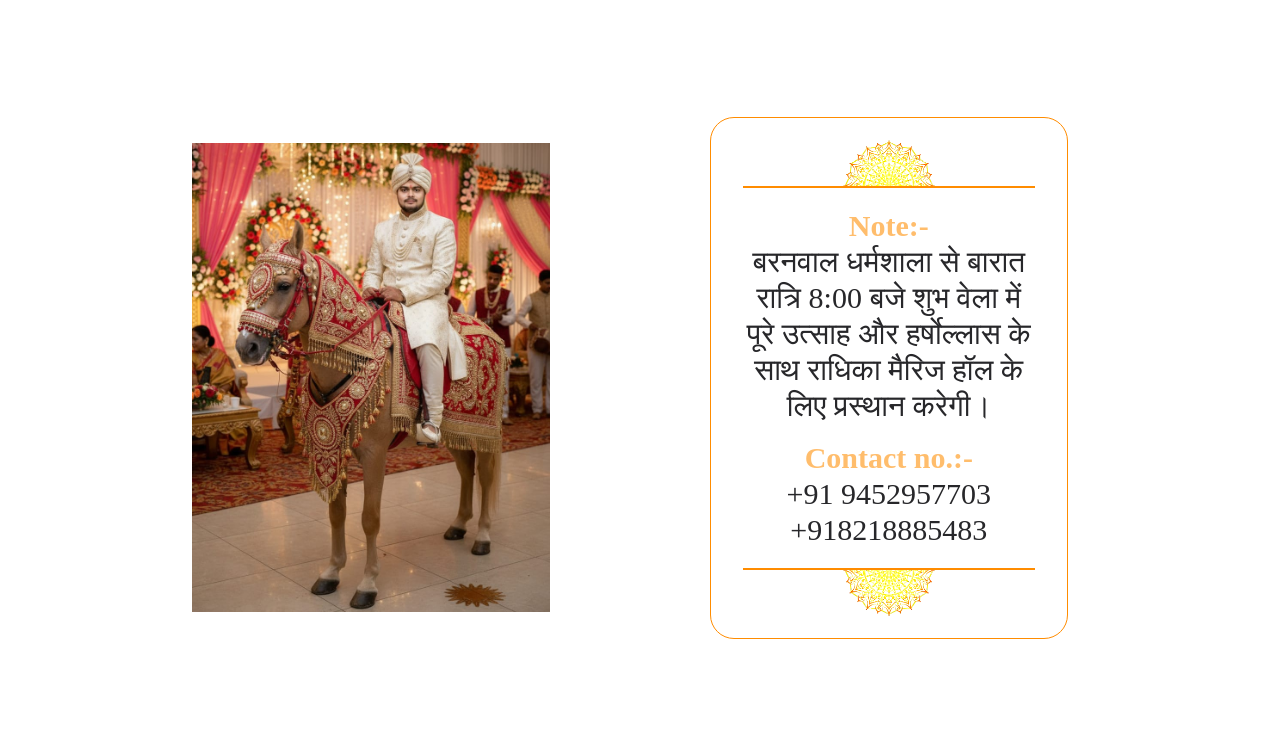
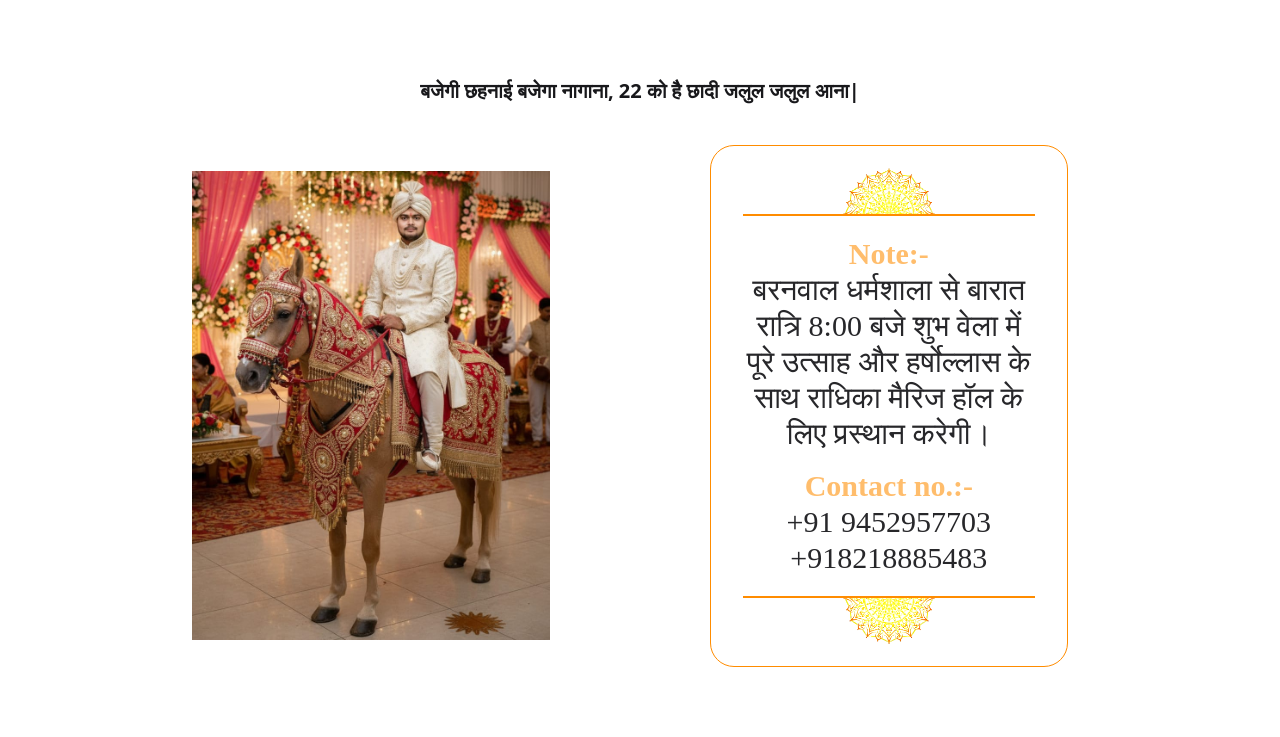
Before and after one commit to Shivam7703/aarshi, a plain HTML site: page index.html in a window 1280 px wide. Shown: the part 5543-6280 px from the top of the page. Drawn offline with Linux system fonts and the light colour scheme; animation ran at ten frames a second; a web font is replaced by a local one.

```diff
--- a/index.html
+++ b/index.html
@@ -262,6 +262,8 @@
 
 <!-- baarat -->
  <div class="lg:px-24 bg-fl overflow-hidden relative  text-zinc-900 md:p-20  bg-white sm:p-16 p-6">
+  <h3 class="font-bold text-center text-xl">बजेगी छहनाई बजेगा नागाना, 22 को है छादी जलुल जलुल आना|
+</h3>
     <marquee behavior="scroll" class=" absolute !z-10 left-0 w-full bottom-0" direction="left">
          <img src="img/barat.png" class="min-h-28 object-cover" alt="">
 </marquee>
```
